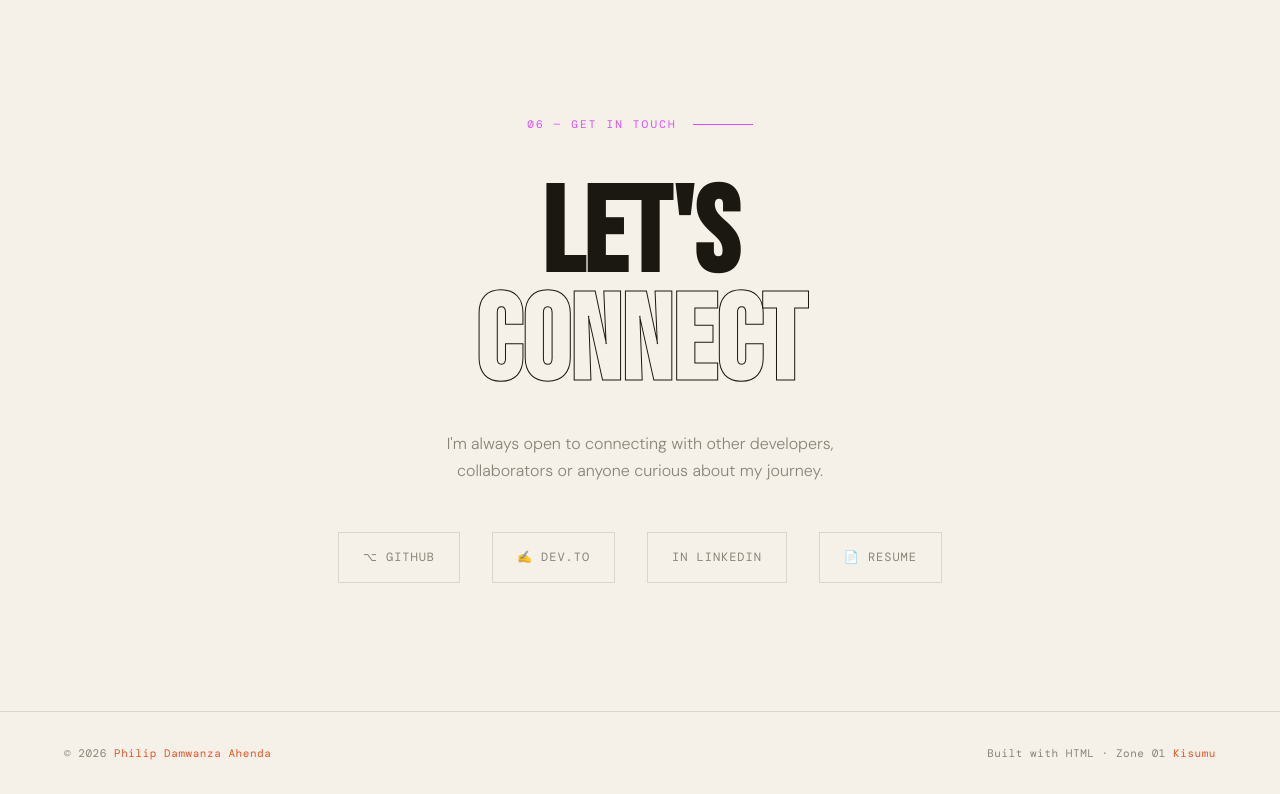
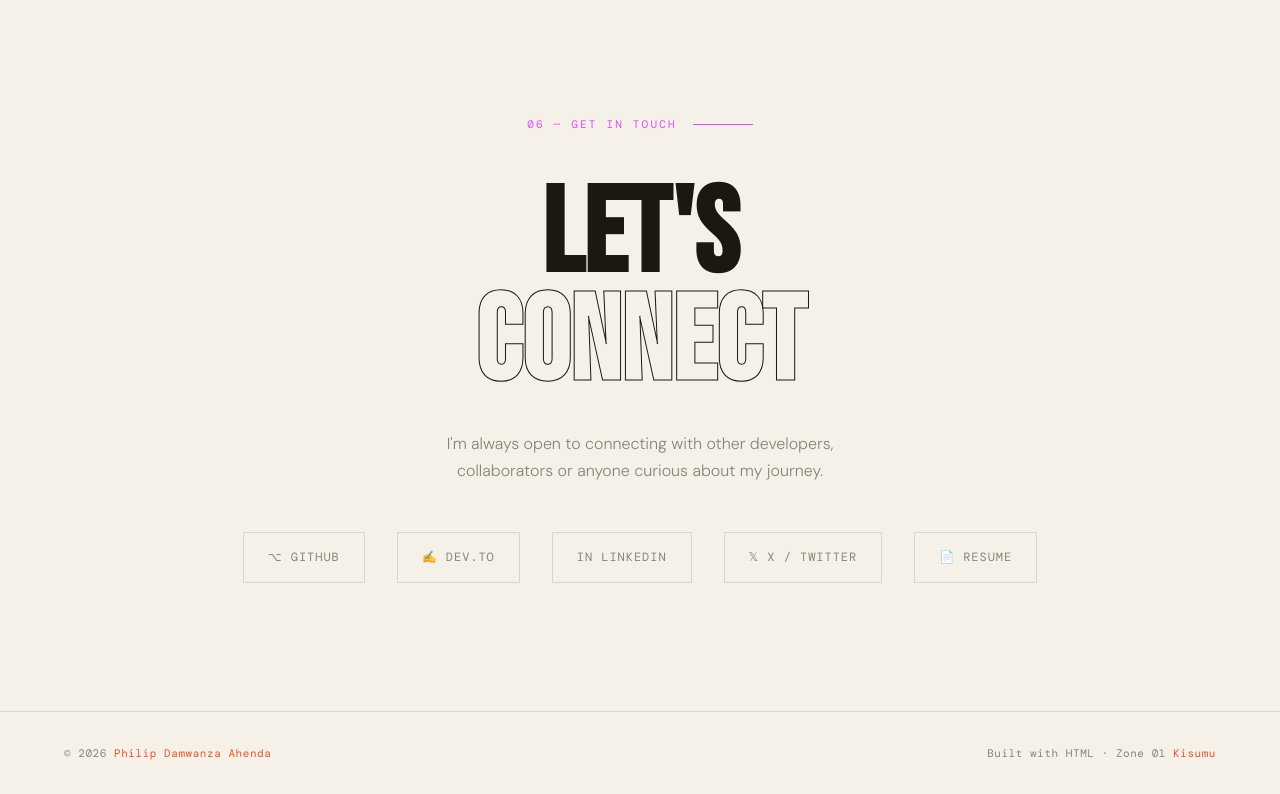
Before and after one commit to kahenda/kahenda.github.io, a plain HTML site: page index.html in a window 1280 px wide. Shown: the part 5547-6341 px from the top of the page. Drawn offline with nearby package versions, Linux system fonts and the light colour scheme.

Commit message:
Add X link

```diff
--- a/index.html
+++ b/index.html
@@ -1095,6 +1095,7 @@
     <a href="https://github.com/kahenda" target="_blank" class="social-link">⌥ GitHub</a>
     <a href="https://dev.to/kahenda" target="_blank" class="social-link">✍ Dev.to</a>
     <a href="https://www.linkedin.com/pulse/how-i-managed-push-my-work-public-github-profile-from-philip-damwanza-ftdff" target="_blank" class="social-link">in LinkedIn</a>
+    <a href="https://x.com/Philipdamwanza" target="_blank" rel="noopener" class="social-link">𝕏 X / Twitter</a>
     <a href="resume.pdf" target="_blank" class="social-link">📄 Resume</a>
   </div>
 </section>
```
